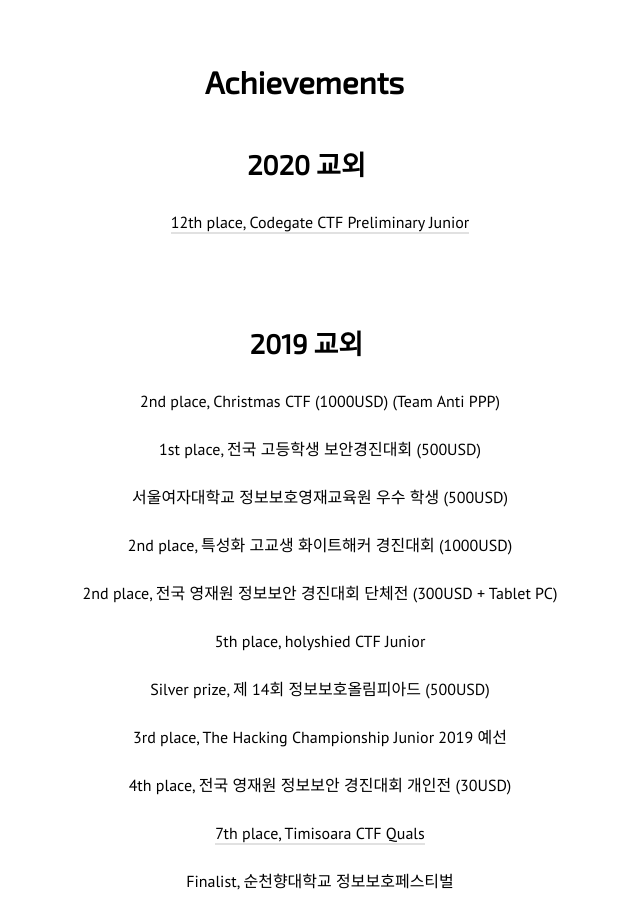
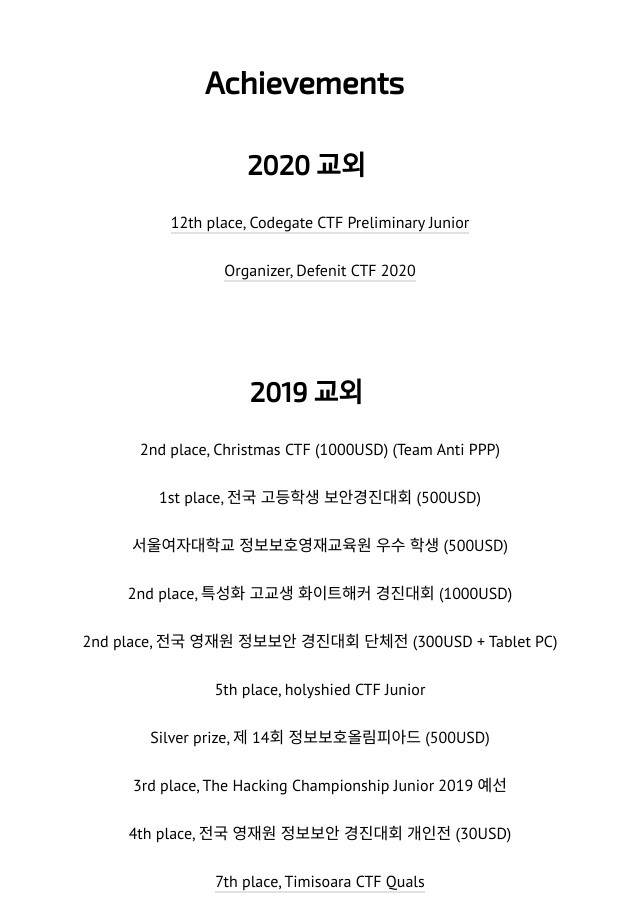
Before and after one commit to realsung/realsung.github.io, a Jekyll site: the page built from about.markdown, in a window 1280 px wide and 900 px high, scrolled down 670 px. Shown: the whole window, without its empty margins (320-960 px from the left). Built offline with Jekyll 4.4.1, drawn with Linux system fonts in a browser that asks for light colours; nearby versions of some CDN libraries.

Commit message:
update about

```diff
--- a/about.markdown
+++ b/about.markdown
@@ -30,6 +30,8 @@
 ### 2020 교외
 
 [12th place, Codegate CTF Preliminary Junior](https://ctftime.org/event/938)
+
+[Organizer, Defenit CTF 2020](https://ctftime.org/event/1060)
 
 <br />
 
```
